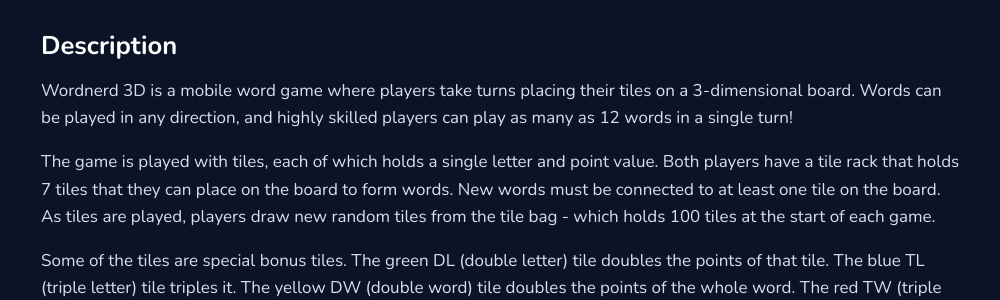
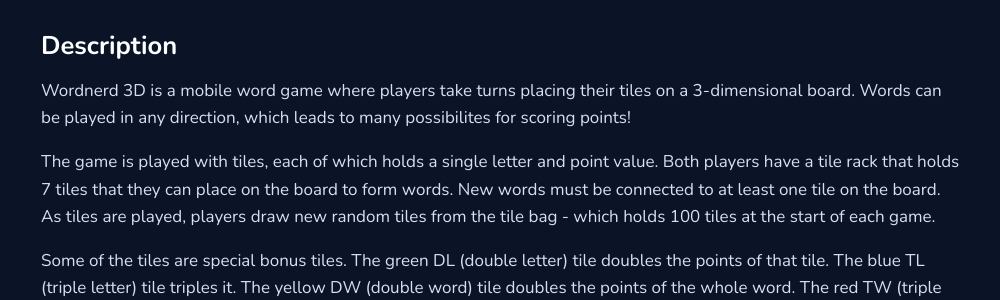
Before and after one commit to Landeplage/hwood-wordnerd-website, a Jekyll site: the page built from press/index.md, in a window 1280 px wide and 900 px high, scrolled down 313 px. Shown: the part 181-481 px from the top of the window, without its empty margins (139-1139 px from the left). Built offline with Jekyll 4.4.1, drawn with Linux system fonts in a browser that asks for light colours.

Commit message:
Changed wording in press description

```diff
--- a/press/index.md
+++ b/press/index.md
@@ -20,7 +20,7 @@
 
 ## Description
 
-Wordnerd 3D is a mobile word game where players take turns placing their tiles on a 3-dimensional board. Words can be played in any direction, and highly skilled players can play as many as 12 words in a single turn!
+Wordnerd 3D is a mobile word game where players take turns placing their tiles on a 3-dimensional board. Words can be played in any direction, which leads to many possibilites for scoring points!
 
 The game is played with tiles, each of which holds a single letter and point value. Both players have a tile rack that holds 7 tiles that they can place on the board to form words. New words must be connected to at least one tile on the board. As tiles are played, players draw new random tiles from the tile bag - which holds 100 tiles at the start of each game.
 
```
